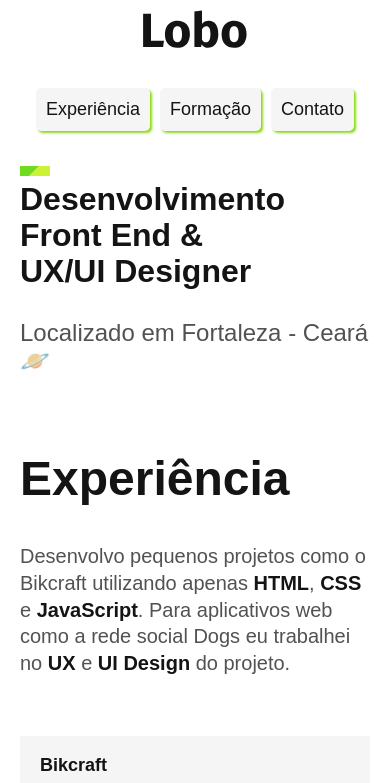
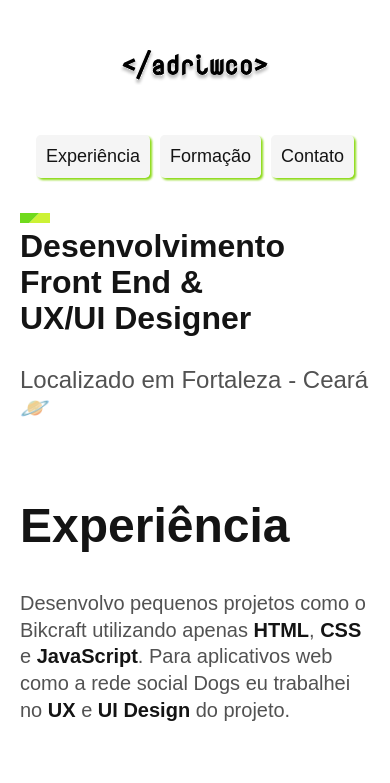
Before and after one commit to adriwco/projeto-portfolio, a plain HTML site: page index.html in a window 390 px wide. Shown: the top 783 px of the page. Drawn offline with Linux system fonts and the light colour scheme.

Commit message:
modificacao marca header/footer

```diff
--- a/css/footer.css
+++ b/css/footer.css
@@ -5,7 +5,7 @@
   display: grid;
   grid-template-columns:  3fr 5fr 4fr; /*1fr 3fr 2fr*/
   gap: 40px;
-  padding-top: 60px;
+  padding-top: 90px;
   padding-bottom: 45px;
   justify-items: center;
 }
--- a/css/global.css
+++ b/css/global.css
@@ -30,6 +30,10 @@ img{
 }
 
 @media (max-width: 800px){
+
+img[src^='./img/marcaA']{
+  margin-top: 30px;
+}
   .subtitulo{
     font-size: 3rem;
     text-transform: capitalize;
--- a/index.html
+++ b/index.html
@@ -13,7 +13,7 @@
 
 <body>
   <header class="header">
-    <img src="./img/marca.svg" alt="marca" width="104" height="38">
+    <img src="./img/marcaA.svg" alt="marca" width="150" height="38">
     <nav>
       <ul class="header-menu">
         <li><a href="#experiencia">Experiência</a></li>
@@ -136,7 +136,7 @@
 
   <footer class="footer" id="contato">
     <div class="footer-container">
-      <a href="./index.html"><img src="./img/marca.svg" width="135" height="32" alt="Bikcraft"></a>
+      <a href="./index.html"><img src="./img/marcaB.svg" width="135" height="32" alt="Bikcraft"></a>
       <div class="footer-contato">
         <h3>Contato</h3>
         <ul>
```
Also changed, not shown: img/marca.svg (deleted), img/marcaA.svg (added), img/marcaB.svg (added).
